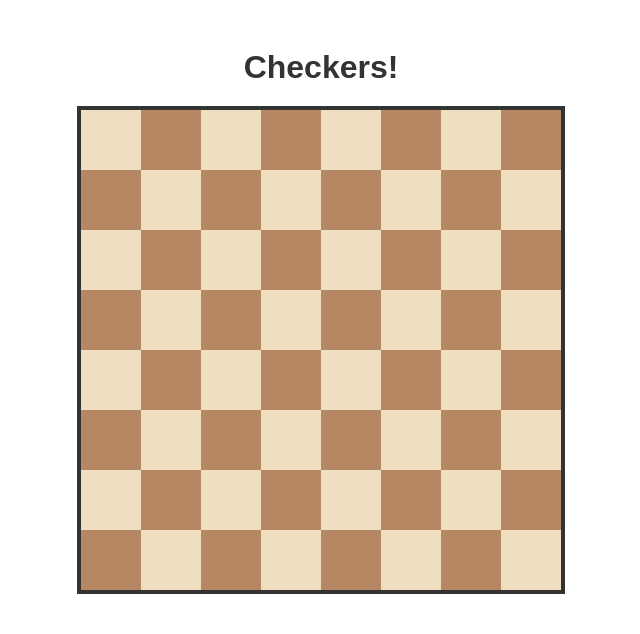
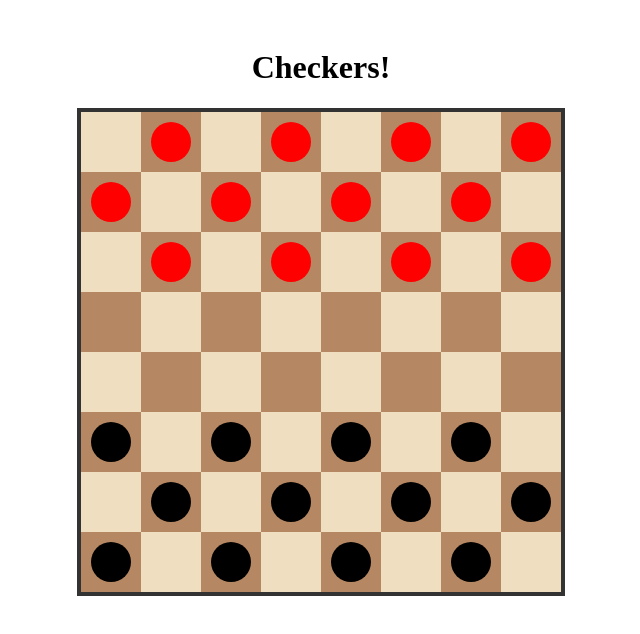
Before and after one commit to Winner-k11/Checkers, a Vue app: page / in a window 1280 px wide. Shown: the top 634 px of the page, without its empty margins (319-959 px from the left). Built offline with nearby package versions, Linux system fonts and the light colour scheme.

Commit message:
checkerpieces update and board

```diff
--- a/src/Components/Board.vue
+++ b/src/Components/Board.vue
@@ -1,8 +1,9 @@
 <script setup>
 import { ref } from 'vue'
-
+import Chekerpieces from './Chekerpieces.vue' // ✅ import component
 
 const BOARD_SIZE = 8
+
 const createBoard = () => {
   const board = []
   for (let row = 0; row < BOARD_SIZE; row++) {
@@ -23,11 +24,46 @@ const createBoard = () => {
 
 const board = ref(createBoard())
 
+// ✅ ADD PIECES LOGIC HERE
+const pieces = ref([])
+
+const setupPieces = () => {
+  const temp = []
+
+  board.value.forEach(row => {
+    row.forEach(cell => {
+      // RED (top)
+      if (cell.isDark && cell.row <= 2) {
+        temp.push({
+          row: cell.row,
+          col: cell.col,
+          color: 'red',
+          king: false
+        })
+      }
+
+      // BLACK (bottom)
+      if (cell.isDark && cell.row >= 5) {
+        temp.push({
+          row: cell.row,
+          col: cell.col,
+          color: 'black',
+          king: false
+        })
+      }
+    })
+  })
+
+  pieces.value = temp
+}
+
+setupPieces()
 </script>
 
 <template>
   <div class="game-container">
     <h1>Checkers!</h1>
+
     <div class="board">
       <div v-for="(row, rowIndex) in board" :key="rowIndex" class="row">
         <div
@@ -35,10 +71,13 @@ const board = ref(createBoard())
           :key="`${cell.row}-${cell.col}`"
           class="cell"
           :class="{
-            'dark': cell.isDark,
-            'light': !cell.isDark
+            dark: cell.isDark,
+            light: !cell.isDark
           }"
-        />
+        >
+          <!-- ✅ THIS LINE WAS MISSING -->
+          <Chekerpieces :cell="cell" :pieces="pieces" />
+        </div>
       </div>
     </div>
   </div>
@@ -50,17 +89,10 @@ const board = ref(createBoard())
   flex-direction: column;
   align-items: center;
   padding: 20px;
-  font-family: Arial, sans-serif;
-}
-
-h1 {
-  margin-bottom: 20px;
-  color: #333;
 }
 
 .board {
   border: 4px solid #333;
-  display: inline-block;
 }
 
 .row {
@@ -73,7 +105,6 @@ h1 {
   display: flex;
   align-items: center;
   justify-content: center;
-  cursor: pointer;
 }
 
 .cell.light {
@@ -83,5 +114,4 @@ h1 {
 .cell.dark {
   background-color: #b58863;
 }
-
 </style>
--- a/src/components/Chekerpieces.vue
+++ b/src/components/Chekerpieces.vue
@@ -19,12 +19,15 @@ defineProps(['cell', 'pieces'])
   height: 40px;
   border-radius: 50%;
 }
+
 .red {
   background-color: red;
 }
+
 .black {
   background-color: black;
 }
+
 .king {
   border: 3px solid gold;
 }
```
